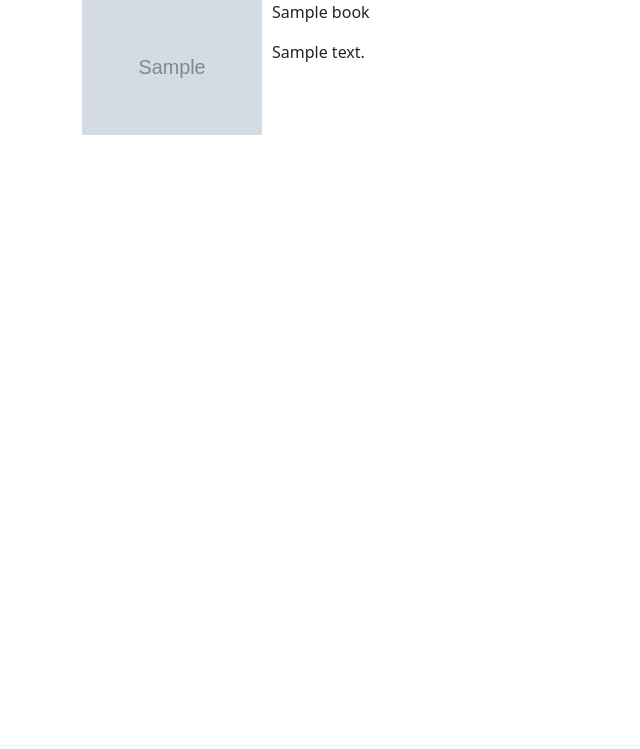
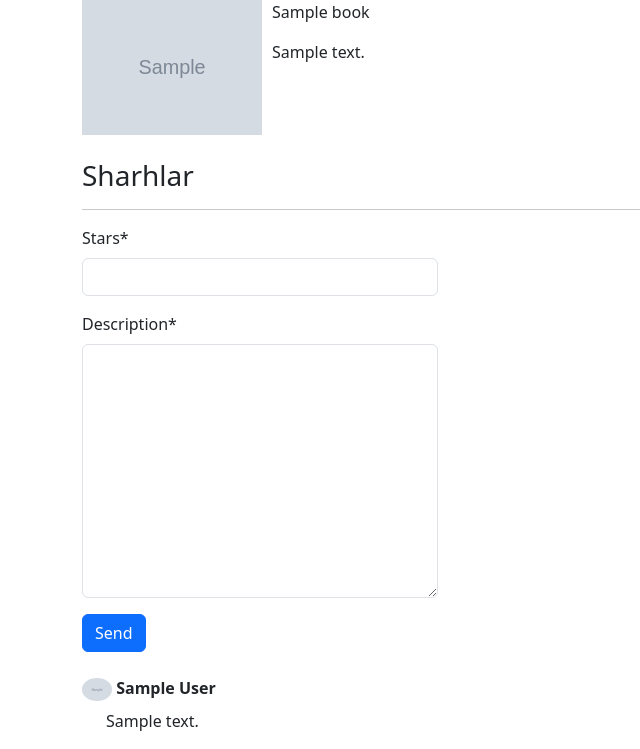
Before and after one commit to Rustambek97/goodreads, a Django app: page /books/1/ in a window 1280 px wide. Shown: the part 56-805 px from the top of the page, without its empty margins (0-640 px from the left). Before the commit the page ends 191 px from the top, so only its background shows below. Run offline with Django 4.2, Linux system fonts and the light colour scheme; a user stored in the database is signed in; tables that the repository leaves empty hold one stand-in row (values such as "Sample post"); grey boxes marked "Sample" are stand-in pictures; some libraries are stand-ins or nearby versions.

Commit message:
add review

```diff
--- /dev/null
+++ b/books/forms.py
@@ -0,0 +1,10 @@
+from django import forms
+
+from books.models import Review
+
+
+class BookReviewForm(forms.ModelForm):
+    stars = forms.IntegerField(min_value=1, max_value=5)
+    class Meta:
+        model = Review
+        fields = ('stars', 'description')
--- a/books/models.py
+++ b/books/models.py
@@ -7,6 +7,9 @@ class Book(models.Model):
     description = models.TextField()
     isbn = models.CharField(max_length=17)
     picture = models.ImageField(default="default_book.jpg")
+
+    def __str__(self):
+        return self.title
 
 class Author(models.Model):
     first_name = models.CharField(max_length=100)
@@ -23,3 +26,5 @@ class Review(models.Model):
     stars = models.IntegerField(
         validators=[MinValueValidator(1), MaxValueValidator(5)]
     )
+    def __str__(self):
+        return self.description
--- a/books/templates/books/bookdetail.html
+++ b/books/templates/books/bookdetail.html
@@ -1,5 +1,5 @@
 {% extends 'base.html' %}
-
+{% load crispy_forms_tags %}
 {% block title %} Book detail page {% endblock %}
 
 {% block content %}
@@ -12,4 +12,38 @@
             <p> {{ kitob.description }} </p>
         </div>
     </div>
+
+<br>
+    <h3> Sharhlar </h3>
+    <hr>
+    {% if request.user.is_authenticated %}
+    <div class="row">
+        <div class="col-4">
+            <form method="post" action="{% url 'bookreview' kitob.id %}">
+                {% csrf_token %}
+                {{ form | crispy }}
+                <button class="btn btn-primary mb-4" type="submit"> Send </button>
+            </form>
+        </div>
+    </div>
+    {% else %}
+        <p>
+            <a href="{% url 'login' %}"> izoh yozish </a>
+        </p>
+    {% endif %}
+
+
+    {% for sharx in sharxlar %}
+        <div>
+            <img style="width:30px; border-radius:50%;" src="{{ sharx.user_id.profile_picture.url }}">
+            <b> {{ sharx.user_id.first_name }} {{ sharx.user_id.last_name }} </b>
+            <p class="mt-2 ms-4">
+                {{ sharx.description }}
+            </p>
+        </div>
+
+    {% endfor %}
+
+
+
 {% endblock %}
--- a/books/urls.py
+++ b/books/urls.py
@@ -1,9 +1,10 @@
 from django.urls import path
 
-from books.views import HomeView, BookListView, BookDetailView
+from books.views import HomeView, BookListView, BookDetailView, BookReviewView
 
 urlpatterns = [
     path('', HomeView, name='home'),
     path('books/', BookListView.as_view(), name='booklist'),
-    path('books/<a>/', BookDetailView.as_view(), name='bookdetail')
+    path('books/<a>/', BookDetailView.as_view(), name='bookdetail'),
+    path('<b>/review/', BookReviewView.as_view(), name='bookreview')
 ]
--- a/books/views.py
+++ b/books/views.py
@@ -1,8 +1,12 @@
+from django.contrib.auth.mixins import LoginRequiredMixin
 from django.core.paginator import Paginator
 from django.shortcuts import render, redirect
+from django.urls import reverse
 from django.views import View
 
-from books.models import Book
+from books.forms import BookReviewForm
+from books.models import Book, Review
+
 
 def HomeView(request):
     return render(request, "home.html")
@@ -11,18 +15,37 @@ class BookListView(View):
     def get(self, request):
         kitoblar = Book.objects.all().order_by('id')
         search_query = request.GET.get('q', '')
-        kitoblar = kitoblar.filter(title__icontains=search_query)
+        if search_query:
+            kitoblar = Book.objects.filter(title__icontains=search_query)
 
         paginator = Paginator(kitoblar, 2)
 
         page_num = request.GET.get('bet', 1)
+
         page = paginator.page(page_num)
-        if search_query:
-            return render(request, "books/booklist.html", {'page':page, 'search':search_query})
-        return render(request, "books/booklist.html", {'page':page})
+
+        return render(request, "books/booklist.html", {'page':page, 'search':search_query})
 
 
 class BookDetailView(View):
     def get(self, request, a):
         kitob = Book.objects.get(id=a)
-        return render(request, "books/bookdetail.html", {'kitob':kitob})
+        sharxlar = kitob.review_set.all()
+        review_form = BookReviewForm()
+        return render(request, "books/bookdetail.html", {'kitob':kitob, 'sharxlar':sharxlar, 'form':review_form})
+
+class BookReviewView(LoginRequiredMixin,View):
+    def post(self, request, b):
+        review_form = BookReviewForm(data=request.POST)
+        kitob = Book.objects.get(id=b)
+        sharxlar = kitob.review_set.all()
+        if review_form.is_valid():
+            Review.objects.create(
+                user_id=request.user,
+                book_id=kitob,
+                description=review_form.cleaned_data['description'],
+                stars = review_form.cleaned_data['stars']
+            )
+            return redirect(reverse("bookdetail", kwargs={'a':kitob.id}))
+
+        return render(request, "books/bookdetail.html", {'kitob':kitob, 'sharxlar':sharxlar, 'form':review_form})
```
Also changed, not shown: books/templates/books/booklist.html (+4 -4 lines).
